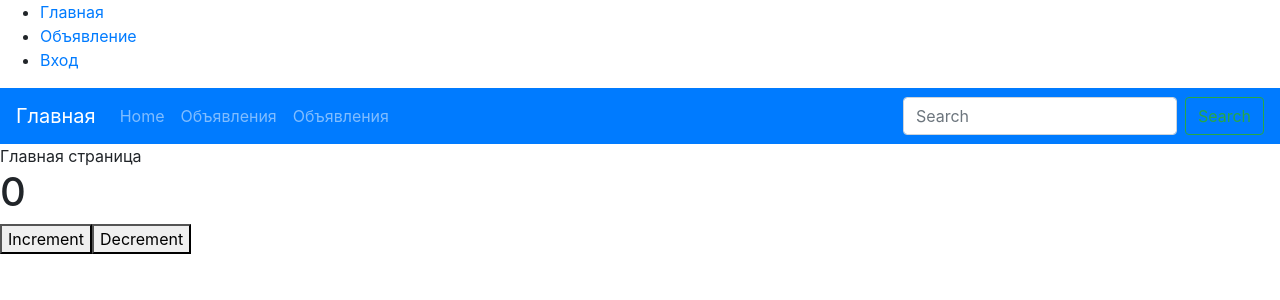
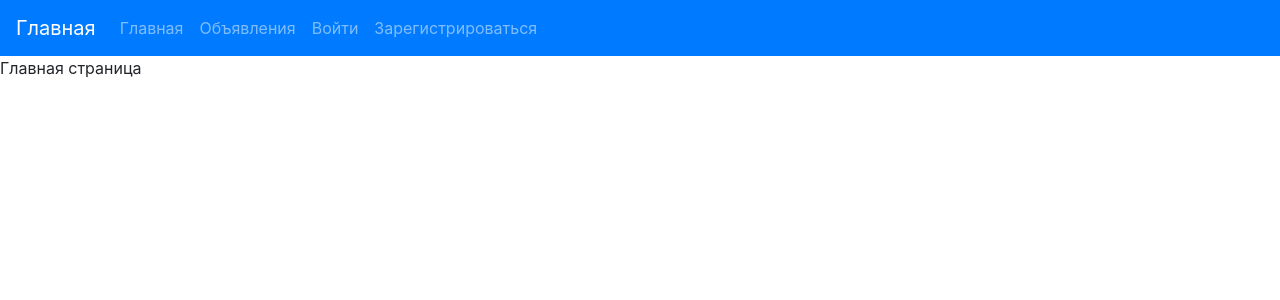
Before and after one commit to Nopennn/mai_houses, a React (Create React App) app: page / in a window 1280 px wide. Shown: the top 300 px of the page. Built offline with nearby package versions, Linux system fonts and the light colour scheme.

Commit message:
Updated navbar

```diff
--- a/src/App.css
+++ b/src/App.css
@@ -10,13 +10,9 @@
 /*  color: white;*/
 /*}*/
 
-/*.NavBar {*/
-/*  list-style-type: none;*/
-/*  margin: 0;*/
-/*  padding: 0;*/
-/*  overflow: hidden;*/
-/*  background-color: #333;*/
-/*}*/
+.navbar-nav {
+
+}
 
 
 
--- a/src/App.js
+++ b/src/App.js
@@ -4,17 +4,7 @@ import AppRouter from "./components/AppRouter";
 
 
 function App() {
-    const [users, setUsers] = useState(0)
-
-    let increment = () => {
-        setUsers(users + 1)
-    }
-    let decrement = () => {
-        setUsers(users - 1)
-    }
-
     return (
-
         <div className="App">
             <link
                 rel="stylesheet"
@@ -35,9 +25,6 @@ function App() {
             <script>var Alert = ReactBootstrap.Alert;</script>
 
             <AppRouter></AppRouter>
-            <h1>{users}</h1>
-            <button onClick={increment}>Increment</button>
-            <button onClick={decrement}>Decrement</button>
         </div>
     );
 }
--- a/src/components/AppRouter.js
+++ b/src/components/AppRouter.js
@@ -1,5 +1,6 @@
 import React from 'react';
 import {BrowserRouter as Router, Link, Route, Routes} from "react-router-dom";
+import Navbar from 'react-bootstrap/Navbar';
 import Ad from "../pages/Ad";
 import Auth from "../pages/Auth";
 import Main from "../pages/Main";
@@ -8,51 +9,26 @@ const AppRouter = () => {
     return (
         <div>
             <Router>
-                <header>
-                    <nav>
-                        <ul className="NavBar">
-                            <li>
-                                <Link to="/">Главная</Link>
-                            </li>
-                            <li>
-                                <Link to="/ad">Объявление</Link>
-                            </li>
-                            <li>
-                                <Link to="/auth">Вход</Link>
-                            </li>
-                        </ul>
-                    </nav>
-                </header>
-
                 <nav className="navbar navbar-expand-lg navbar-dark bg-primary">
                     <Link to="/" className="navbar-brand">Главная</Link>
                     <div className="collapse navbar-collapse" id="navbarSupportedContent">
                         <ul className="navbar-nav mr-auto">
                             <li className="nav-item">
-                                <a className="nav-link" href="/">
-                                    Home <span className="sr-only">(current)</span>
-                                </a>
+                                <Link to="/" className="nav-link">Главная</Link>
                             </li>
 
                             <li className="nav-item">
                                 <Link to="/ad" className="nav-link">Объявления</Link>
                             </li>
 
-                            <li className="nav-item">
-                                <Link to="/ad" className="nav-link">Объявления</Link>
+                            <li className="nav-item my-class">
+                                <Link to="/auth" className="nav-link">Войти</Link>
+                            </li>
+
+                            <li className="nav-item justify-content-end">
+                                <Link to="/auth" className="nav-link">Зарегистрироваться</Link>
                             </li>
                         </ul>
-                        <form className="form-inline my-2 my-lg-0">
-                            <input
-                                className="form-control mr-sm-2"
-                                type="search"
-                                placeholder="Search"
-                                aria-label="Search"
-                            />
-                            <button className="btn btn-outline-success my-2 my-sm-0" type="submit">
-                                Search
-                            </button>
-                        </form>
                     </div>
                 </nav>
 
```
